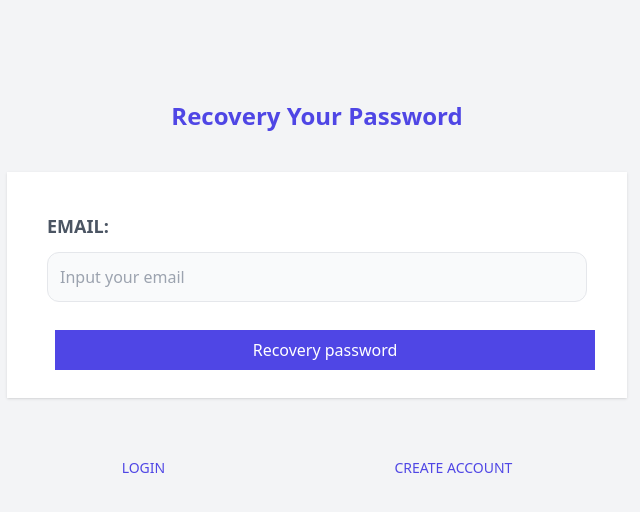
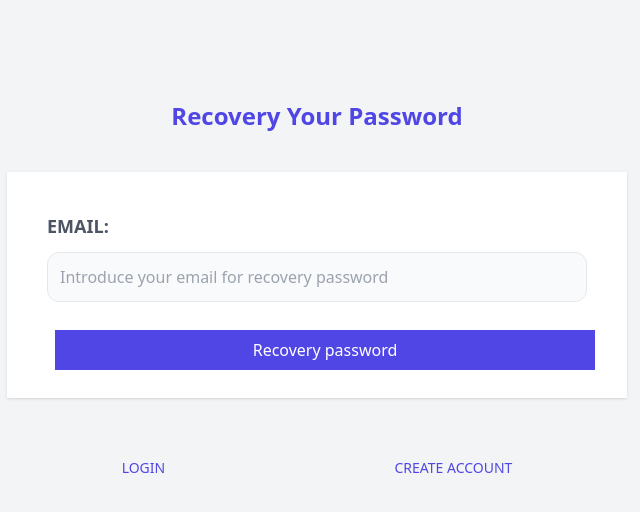
Before and after one commit to reloadercf/frontend-tasks, a React (Vite) app: page /forget-password in a window 1280 px wide. Shown: the top 512 px of the page, without its empty margins (323-963 px from the left). Built offline with nearby package versions, Linux system fonts and the light colour scheme.

Commit message:
feat: :safety_vest: Add validation with ZOD in Forgetpassword's component form and send notifications before send with zod and  after send of server

```diff
--- a/src/pages/ForgetPassword.tsx
+++ b/src/pages/ForgetPassword.tsx
@@ -1,12 +1,54 @@
-/* eslint-disable jsx-a11y/label-has-associated-control */
+import { z } from 'zod';
+import axios from 'axios';
 import { useState } from 'react';
 import { Link } from 'react-router-dom';
 
+import Alert from '../components/Alert';
+import Input from '../components/Input';
+
+export const SchemaRecovery = z.coerce
+  .string()
+  .email({ message: 'Email invalid' })
+  .min(5, { message: 'Complete your email' })
+  .toLowerCase();
+
 export const ForgetPassword = () => {
   const [email, setEmail] = useState('');
+  const [errorInput, setErrorInput] = useState(null);
+  const [notification, setNotification] = useState({
+    message: null,
+    kind: null,
+  });
 
-  const handleSubmit = async (e) => {
+  const handleSubmit = async (e: { preventDefault: () => void }) => {
     e.preventDefault();
+    const isValidEmail = SchemaRecovery.safeParse(email);
+    if (isValidEmail.success) {
+      try {
+        const { data } = await axios.post(
+          `${import.meta.env.VITE_BACKEND_URL}/users/forget-password/`,
+          { email }
+        );
+        setNotification({
+          message: data.msj,
+          kind: 'success',
+        });
+      } catch (err) {
+        const { response } = err;
+        setNotification({
+          message: response.data.msj,
+          kind: 'error',
+        });
+      }
+    } else {
+      setErrorInput(isValidEmail.error.issues[0].message);
+    }
+  };
+  const handleEmail = (e) => {
+    setEmail(e.target.value);
+    if (errorInput !== null) {
+      setErrorInput(null);
+    }
   };
 
   return (
@@ -14,28 +56,26 @@ export const ForgetPassword = () => {
       <h2 className="capitalize text-center text-indigo-600 font-bold text-2xl">
         Recovery your password
       </h2>
+      {notification.message && (
+        <Alert
+          message={notification.message}
+          kind={notification.kind}
+          setNotification={setNotification}
+        />
+      )}
       <form
         className="my-10 bg-white shadow px-10 py-5"
         onSubmit={handleSubmit}
       >
-        <div className="my-5">
-          <label
-            className="uppercase text-gray-600 block text-lg font-bold"
-            htmlFor="email"
-          >
-            Email:
-          </label>
-          <input
-            type="email"
-            placeholder="Input your email"
-            className="w-full mt-3 p-3 border rounded-xl bg-gray-50"
-            id="email"
-            value={email}
-            onChange={(e) => {
-              setEmail((data) => data + e.target.value);
-            }}
-          />
-        </div>
+        <Input
+          id="email"
+          kind="email"
+          title="Email"
+          value={email}
+          placeholder="Introduce your email for recovery password"
+          onInput={handleEmail}
+          error={errorInput}
+        />
         <input
           type="submit"
           value="Recovery password"
--- a/src/pages/Register/SchemaRegister.ts
+++ b/src/pages/Register/SchemaRegister.ts
@@ -5,7 +5,7 @@ export const SchemaRegister = z
     name: z.string().trim().min(2, { message: 'Complete your name' }),
     email: z.coerce
       .string()
-      .email({ message: 'email invalid' })
+      .email({ message: 'Email invalid' })
       .min(5, { message: 'Complete your email' })
       .toLowerCase(),
     password: z.string().min(5, { message: 'Password must have 5 elements' }),
```
